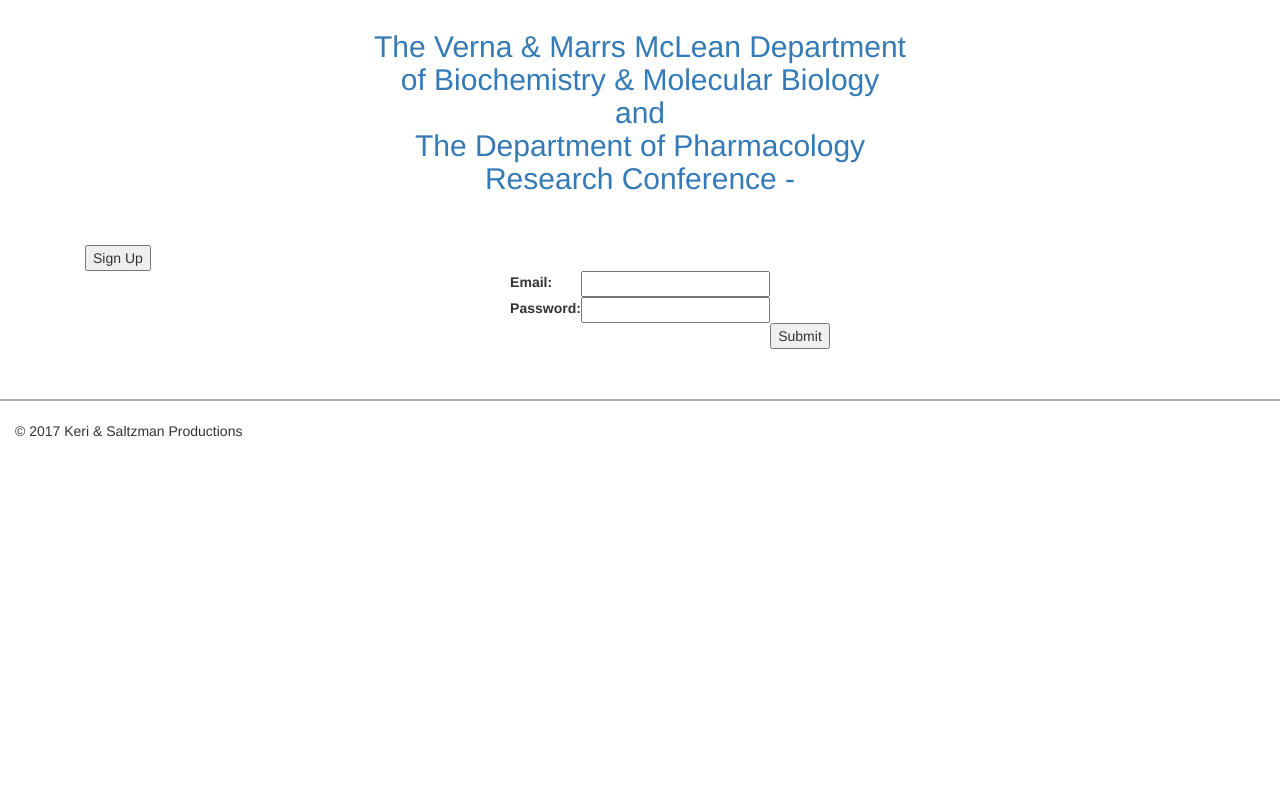
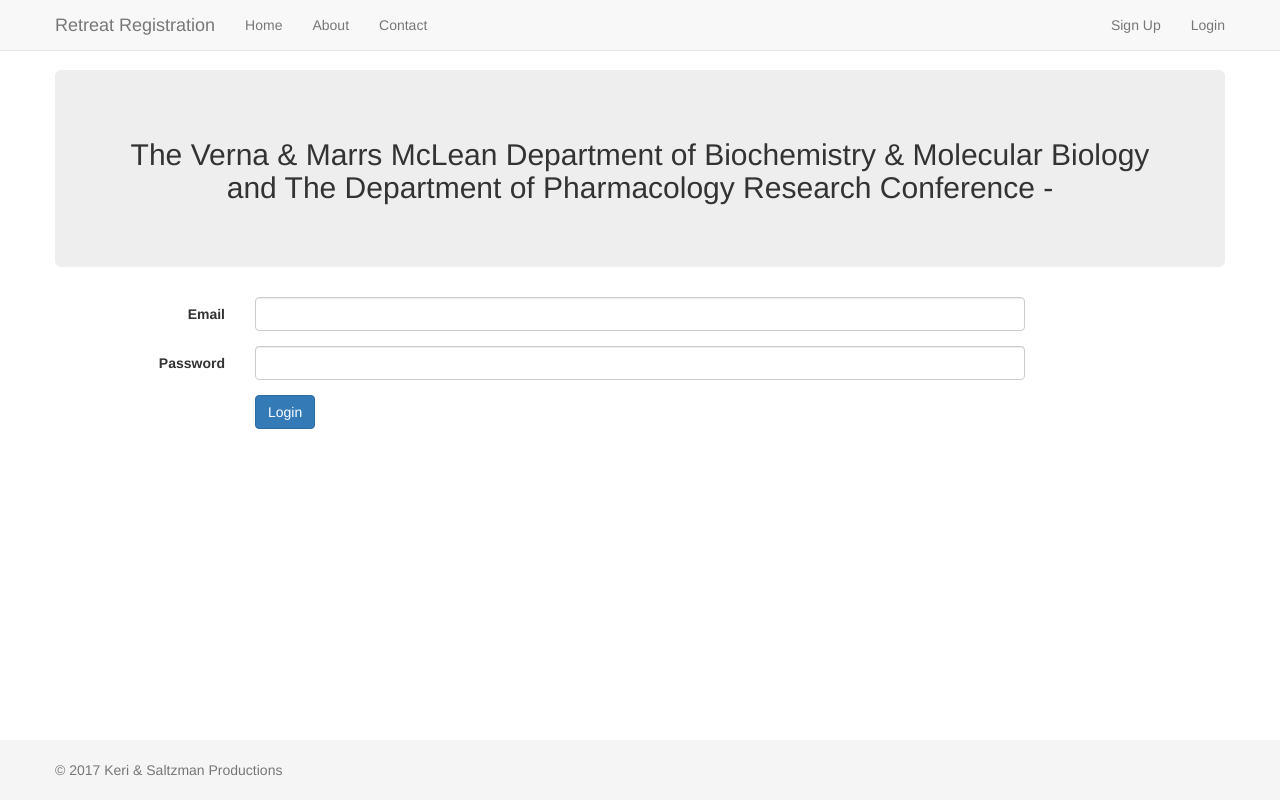
Before and after one commit to asalt/BCM, a Django app: page / in a window 1280 px wide. Run offline with Django 3.2, Linux system fonts and the light colour scheme; data that the repository does not hold is empty; some libraries are stand-ins or nearby versions.

Commit message:
add bootstrap and prevent errors in admin tasks

```diff
--- a/BMB_Registration/forms.py
+++ b/BMB_Registration/forms.py
@@ -1,6 +1,12 @@
+import datetime
+
 from django import forms
 from django.forms import ModelForm
-import datetime
+from crispy_forms.helper import FormHelper
+from crispy_forms.layout import Layout, Submit, Field, Fieldset, Column, Row, Div
+from crispy_forms.bootstrap import TabHolder, Tab, InlineRadios
+
+
 from BMB_Registration.models import *
 
 
@@ -19,9 +25,69 @@
     password = forms.CharField(widget=forms.PasswordInput)
 
 
+    helper = FormHelper()
+    helper.form_id = 'id-loginForm'
+    helper.add_input(Submit('submit', 'Login'))
+    helper.form_method = 'post'
+    helper.form_action = 'login'
+
+    helper.form_class = 'form-horizontal'
+    helper.label_class = 'col-lg-2'
+    helper.field_class = 'col-lg-8'
+    helper.layout = Layout(
+        'email',
+        'password',
+        # 'remember_me',
+        # StrictButton('Sign in', css_class='btn-default'),
+    )
+
+
+
 class SignupForm(ModelForm):
     password2 = forms.CharField(widget=forms.PasswordInput,
                                 label="Confirm Password")
+
+    helper = FormHelper()
+    helper.form_id = 'id-signupForm'
+    helper.form_method = 'post'
+    helper.form_action = 'signup'
+    helper.layout = Layout(
+        Div(
+            Div('first_name', css_class='col-xs-4'),
+            Div('last_name', css_class='col-xs-4'),
+            Div('email', css_class='col-xs-4'),
+            css_class='row-fluid'),
+
+        Div(
+            Div('password', css_class='col-xs-6'),
+            Div('password2', css_class='col-xs-6'),
+            css_class='row-fluid'),
+
+        Div(
+            Div('department', css_class='col-xs-4'),
+            Div('lab', css_class='col-xs-4'),
+            Div('position', css_class='col-xs-4'),
+            css_class='row-fluid'),
+
+        Div(
+            # Div('shirt_size', css_class='col-xs-3'),
+            Div(InlineRadios('stay_at_hotel'), css_class='col-xs-3'),
+            Div(InlineRadios('gender'), css_class='col-xs-3'),
+            Div(InlineRadios('vegetarian'), css_class='col-xs-3'),
+            Div(InlineRadios('presentation'), css_class='col-xs-3'),
+            css_class='row-fluid'),
+
+        Div(
+            Div(Field('shirt_size'), css_class='col-xs-3'),
+            Div(Field('roommate_pref'), css_class='col-xs-9'),
+            css_class='row-fluid'),
+
+        Div(Div('funding_source', css_class='col-xs-12'), css_class='row-fluid'),
+
+    )
+    helper.add_input(Submit('update', 'Register'))
+
+
     class Meta:
 
         model = User
@@ -48,6 +114,7 @@
         }
 
 
+
     def clean_first_name(self):
 
         return self.cleaned_data['first_name'].strip().capitalize()
@@ -59,6 +126,42 @@
 
 
 class UpdateForm(ModelForm):
+
+    helper = FormHelper()
+    helper.form_id = 'id-updateForm'
+    helper.form_method = 'post'
+    helper.form_action = 'update'
+    # helper.help_text_inline = True
+    helper.layout = Layout(
+        Div(
+            Div('first_name', css_class='col-xs-4'),
+            Div('last_name', css_class='col-xs-4'),
+            Div('email', css_class='col-xs-4'),
+            css_class='row-fluid'),
+
+        Div(
+            Div('department', css_class='col-xs-4'),
+            Div('lab', css_class='col-xs-4'),
+            Div('position', css_class='col-xs-4'),
+            css_class='row-fluid'),
+
+        Div(
+            # Div('shirt_size', css_class='col-xs-3'),
+            Div(InlineRadios('stay_at_hotel'), css_class='col-xs-3'),
+            Div(InlineRadios('gender'), css_class='col-xs-3'),
+            Div(InlineRadios('vegetarian'), css_class='col-xs-3'),
+            Div(InlineRadios('presentation'), css_class='col-xs-3'),
+            css_class='row-fluid'),
+
+        Div(
+            Div(Field('shirt_size'), css_class='col-xs-3'),
+            Div(Field('roommate_pref'), css_class='col-xs-9'),
+            css_class='row-fluid'),
+
+        Div(Div('funding_source', css_class='col-xs-12'), css_class='row-fluid'),
+
+    )
+    helper.add_input(Submit('update', 'Update'))
 
     class Meta:
 
--- /dev/null
+++ b/BMB_Registration/static/bootstrap/css/sticky-footer.css
@@ -0,0 +1,30 @@
+/* Sticky footer styles
+-------------------------------------------------- */
+html {
+  position: relative;
+  min-height: 100%;
+}
+body {
+  /* Margin bottom by footer height */
+  margin-bottom: 60px;
+}
+.footer {
+  position: absolute;
+  bottom: 0;
+  width: 100%;
+  /* Set the fixed height of the footer here */
+  height: 60px;
+  line-height: 60px; /* Vertically center the text there */
+  background-color: #f5f5f5;
+}
+
+
+/* Custom page CSS
+-------------------------------------------------- */
+/* Not required for template or sticky footer method. */
+
+.container {
+  width: auto;
+  max-width: 680px;
+  padding: 0 15px;
+}
--- a/BMB_Registration/templates/base.html
+++ b/BMB_Registration/templates/base.html
@@ -1,60 +1,106 @@
 <!DOCTYPE html>
+<html lang="en">
+    <head>
+        <meta charset="utf-8">
+        <meta http-equiv="X-UA-Compatible" content="IE=edge">
+        <meta name="viewport" content="width=device-width, initial-scale=1">
 
+        <meta name="description" content="registration-page">
+        <meta name="author" content="">
 
         {% load static %}
         <link href="{% static "bootstrap/css/bootstrap.css" %}" rel="stylesheet">
-
+        <link href="{% static "bootstrap/css/bootstrap.min.css" %}" rel="stylesheet">
+        <link href="{% static "bootstrap/css/sticky-footer.css" %}" rel="stylesheet">
+        <script src="https://ajax.googleapis.com/ajax/libs/jquery/3.2.1/jquery.min.js"></script>
+        <script src="{% static "bootstrap/js/bootstrap.js" %}"></script>
         {% load db_variables %}
 
         <style>
          ul.errorlist {color:red; font-size:12px}
+         body {
+             min-height: 200px;
+             padding-top: 70px;
+         }
+         @media (min-width: 1200px) {
+             .container{
+                 max-width: 1200px;
+             }
+         }
+         .jumbotronwidth {max-width:100%;}
+
+
         </style>
 
 
+    </head>
+
     <body>
 
+
+    <!-- Fixed navbar -->
+    <nav class="navbar navbar-default navbar-fixed-top">
       <div class="container">
+        <div class="navbar-header">
+          <button type="button" class="navbar-toggle collapsed" data-toggle="collapse" data-target="#navbar" aria-expanded="false" aria-controls="navbar">
+            <span class="sr-only">Toggle navigation</span>
+            <span class="icon-bar"></span>
+            <span class="icon-bar"></span>
+            <span class="icon-bar"></span>
+          </button>
+          <a class="navbar-brand" href="#">Retreat Registration</a>
+        </div>
+        <div id="navbar" class="navbar-collapse collapse">
+          <ul class="nav navbar-nav">
+            <li><a href="/">Home</a></li>
+            <li><a href="#about">About</a></li>
+            <li><a href="#contact">Contact</a></li>
+          </ul>
+          <ul class="nav navbar-nav navbar-right">
+              {% if request.session.user %}
+              <li><a href="#">{{ request.session.user.first_name  }}<span class="sr-only">(current)</span></a></li>
+              <li><a href="/logout">Logout<span class="sr-only">(current)</span></a></li>
+              {% else %}
+              <li><a href="/signup">Sign Up<span class="sr-only">(current)</span></a></li>
+              <li><a href="/login">Login<span class="sr-only">(current)</span></a></li>
+              {% endif %}
+          </ul>
+        </div><!--/.nav-collapse -->
+      </div>
+    </nav>
 
-        <div id="container">
-            <div style="padding:10px">
-                <h2 style="border-bottom:none;text-align:center">
-                    <a href="/">
-                        The Verna &amp; Marrs McLean Department<br> of Biochemistry &amp;
-                        Molecular Biology<br> and<br> The Department of Pharmacology <br> Research Conference
+
+    <div class="container" id="container">
+
+      <div class="jumbotron">
+          <h2 style="text-align:center">
+              <!-- The Verna &amp; Marrs McLean Department<br> of Biochemistry &amp;
+                   Molecular Biology<br> and<br> The Department of Pharmacology <br> Research Conference -->
+              The Verna &amp; Marrs McLean Department of Biochemistry &amp;
+              Molecular Biology and The Department of Pharmacology Research Conference
               - {% get_variable "YEAR" %}
-                    </a>
           </h2>
           <p style="text-align:center">
               {% get_variable "DATESTRING" %}  <!-- ex: Thursday, October 6, 2016 and Friday, October 7, 2016 -->
+          </p>
+          <p style="text-align:center">
               <a href="{% get_variable 'LOCATION_URL' %}">
                   {% get_variable "LOCATION" %}
                   <!-- South Shore Harbour Resort and Conference Center - 2500 South Shore Blvd, League City, TX -->
-                    </a> <br>
+              </a>
           </p>
+          <!-- <a class="btn btn-lg btn-primary" href="/signup" role="button">Register &raquo;</a> -->
       </div>
-        </div>
-
 
         {% if request.session.user %}
 
         <h2> Hello, {{ request.session.user.first_name }} - What would you like to do?</h2>
-        <div class="container-fluid">
         <div class="row">
-                <div class="col-sm-4">
-                    <form method="get" action="/update">
-                        <button type="submit" class="btn btn-default">Edit Registration Data</button>
-                    </form>
+            <div class="col-lg-6 text-center">
+                <h1><a class="btn btn-primary btn-lg" href="/update" role="button">Edit Registration Data </a></h1>
             </div>
-                <div class="col-sm-4">
-                    <form method="get" action="/abstract">
-                        <button type="submit" class="btn btn-default">Submit/Edit Abstract</button>
-                    </form>
-                </div>
-                <div class="col-sm-4">
-                    <form method="get" action="/logout">
-                        <button type="submit" class="btn btn-default">Logout</button>
-                    </form>
-                </div>
+            <div class="col-lg-6 text-center">
+                <h1><a class="btn btn-primary btn-lg" href="/abstract" role="button">Submit/Edit Abstract </a></h1>
             </div>
         </div>
 
@@ -66,11 +112,6 @@
 
 
 
-        <div class="col-md-12">
-            <form method="get" action="/signup">
-                <button type="submit">Sign Up</button>
-            </form>
-        </div>
 
         {% endif %}
 
@@ -89,16 +130,30 @@
 
 
     </div>
+
+
+
 </body>
-&nbsp;
+
+<footer class="footer">
+    <div class="container">
+        <span class="text-muted">&copy; 2017 Keri &amp Saltzman Productions</span>
+    </div>
+</footer>
+
+</html>
+
+<!-- &nbsp; -->
+
+
 
 <!-- grey line -->
-<hr style="width: 100%; background-color: #AAAAAA; height: 1px; border-color : transparent;" />
+    <!-- <hr style="width: 100%; background-color: #AAAAAA; height: 1px; border-color : transparent;" /> -->
 
 
-  <footer class="footer">
-    <div class="container-fluid">
-      <p class="footer_text">&copy; 2017 Keri &amp Saltzman Productions</p>
-    </div>
-  </footer>
-</html>
+<!-- <footer class="footer"> -->
+<!-- <div class="container-fluid"> -->
+<!-- <p class="footer_text">&copy; 2017 Keri &amp Saltzman Productions</p> -->
+<!-- </div> -->
+<!-- </footer> -->
+<!-- </html> -->
--- a/BMB_Registration/templates/form.html
+++ b/BMB_Registration/templates/form.html
@@ -1,22 +1,41 @@
+<style>
+.asteriskField {
+    display: none;
+}
+</style>
+
 {% extends "base.html" %}
+{% load crispy_forms_tags %}
+
+
 
 {% block content %}
 
 {% if form %}
-<form action="{{ page }}" method="POST" id="main_form">
 
-    {% csrf_token %}
+<!-- <form action="{{ page }}" method="POST" id="main_form"> -->
 
-    <table align="center" class="main_form">
-        {{ form.as_table }}
+<!-- #{% csrf_token %} -->
 
-    </table>
+<!-- <table align="center" class="main_form"> -->
+<!-- {#{ form.as_table }} -->
+<!-- </table> -->
 
-    <div class="btn_center" style="text-align: center; margin-left: 320px;">
-        <p align="center"><input type="submit" align="center" value="Submit"></p>
-    </div>
+<!-- <div class="btn_center" style="text-align: center; margin-left: 320px;"> -->
+<!-- <p align="center"><input type="submit" align="center" value="{{ submit_button|default:'Submit' }}"></p> -->
+<!-- </div> -->
 
-</form>
+<!-- </form> -->
+
+
+{% csrf_token %}
+{% load crispy_forms_tags %}
+{% crispy form %}
+
+
 {% endif %}
 
+
+
+
 {% endblock %}
--- a/BMB_Registration/views.py
+++ b/BMB_Registration/views.py
@@ -63,7 +63,9 @@
         form = LoginForm()
 
         return render(request, 'form.html', {'form' : form,
-                                             'page' : '/login'})
+                                             'page' : '/login',
+                                             'submit_button': 'Log In'
+        })
 
 
 def login(request):
@@ -163,7 +165,9 @@
 
                 return render(request, 'data.html',
                               {
-                                  'data' : form.cleaned_data
+                                  'data' : form.cleaned_data,
+                                  'submit_button' : 'Update',
+                                  'title' : 'Registration' ,
                               },
                 )
 
@@ -188,11 +192,13 @@
                 user.set_password(password)
                 user.save()
 
-                return render(request, 'data.html',
-                              {
-                                  'data' : post_data
-                              },
-                )
+                # store user session data and redirect to front page
+                request.session['user'] = dict()
+                request.session['user']['first_name'] = user.first_name
+                request.session['user']['last_name']  = user.last_name
+                request.session['user']['email']      = user.email
+
+                return HttpResponseRedirect('/')
 
             elif post_data.get('password', '') != post_data.get('password2', ''):
                 message = 'Passwords do not match!'
@@ -219,7 +225,9 @@
 
             return render(request, 'form.html',
                         {'form' : form,
-                         'page' : '/update'
+                         'page' : '/update',
+                         'submit_button' : 'Update',
+                         'title' : 'Registration' ,
                         },
             )
 
@@ -254,14 +262,19 @@
 
             return render(request, 'data.html',
                         {
-                        'page': '/',
-                        'data': form.cleaned_data
+                            'page': '/',
+                            'data': form.cleaned_data,
+                            'title': 'Abstract',
+                            'submit_button': 'Save Changes'
                         }
             )
 
         else:
             return render(request, 'form.html',
-                          {'form': form}
+                          {'form': form,
+                            'title': 'Abstract',
+                            'submit_button': 'Save Changes'
+                          }
             )
 
     else:
@@ -274,7 +287,10 @@
             form = AbstractForm()
 
         return render(request, 'form.html',
-                      {'form': form}
+                      {'form': form,
+                       'title': 'Abstract',
+                       'submit_button': 'Submit Abstract'
+                      }
         )
 
 def populate_db(request):
```
Also changed, not shown: BCM/settings.py (+14 -0 lines), BMB_Registration/admin.py (+29 -10 lines), BMB_Registration/poster_matching.py (+9 -2 lines), BMB_Registration/templates/admin/index.html (+69 -20 lines). Lines whose indentation alone changed are shown as unchanged.
